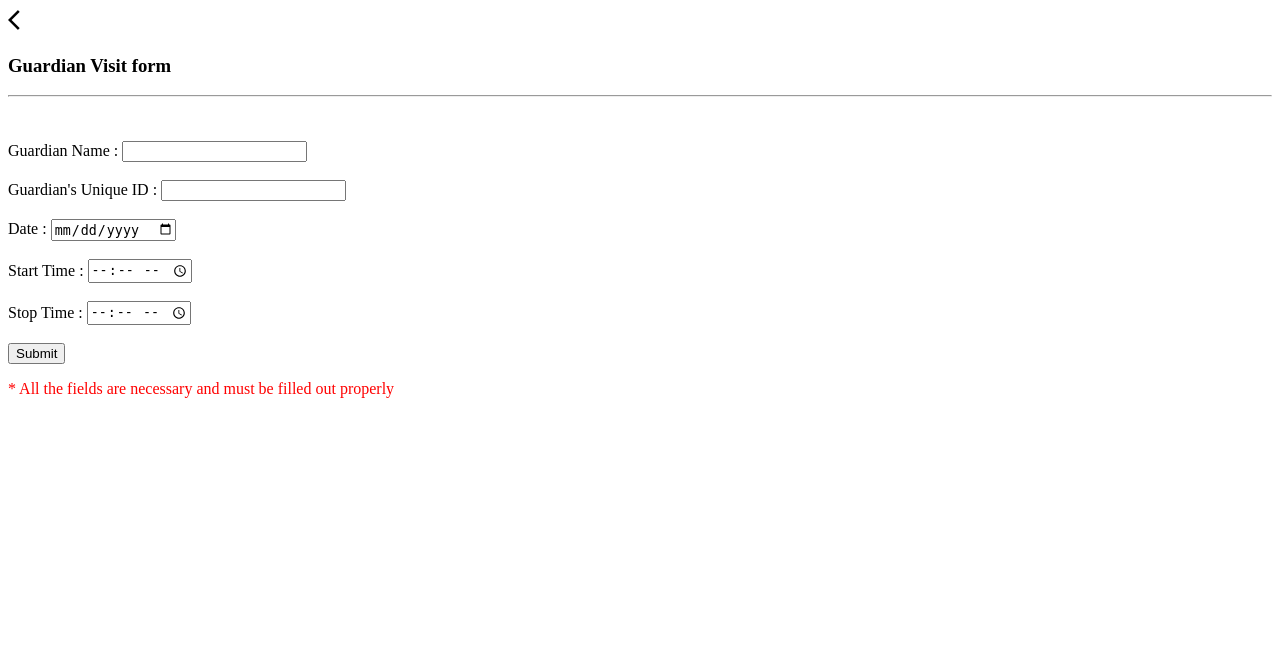
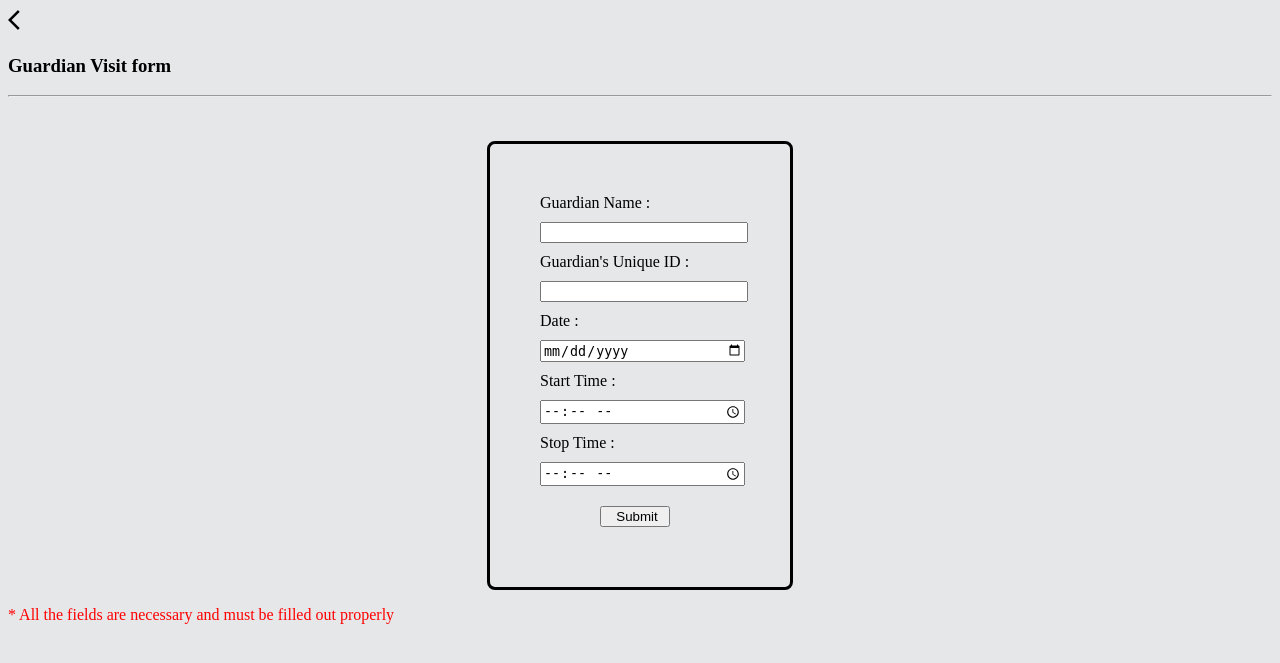
Before and after one commit to 1hef001/SIH-templates, a Flask app: page /schedule-visit/ in a window 1280 px wide. Shown: the top 663 px of the page. Run offline with Flask 2, Linux system fonts and the light colour scheme.

Commit message:
Updated visitForm.html
css has been added

```diff
--- a/SIH html/templates/visitForm.html
+++ b/SIH html/templates/visitForm.html
@@ -4,6 +4,36 @@
     <meta charset="UTF-8">
     <meta name="viewport" content="width=device-width, initial-scale=1.0">
     <title>Schedule Visits</title>
+<style>
+body {
+   background-color:#E5E7E9;
+    }
+.container {
+  width: 200px;
+  margin: 0 auto;
+  height: auto;
+  border: 3px solid #000000;
+  border-radius: 0.5em;
+  padding: 50px;
+  justify-content: "center";
+  align-content: "center";
+}
+label,
+input {
+  display: block;
+  width: 200px;
+  float: left;
+  margin-bottom: 10px;
+}
+button {
+  margin: 10px;
+  width: 70px;
+  padding-inline-start: 10px;
+  height: auto;
+  margin-left: 60px;
+}
+
+</style>
 </head>
 <body>
     <div class="visitForm">
@@ -15,6 +45,7 @@
             </div>
             <h3>Guardian Visit form</h3>
             <hr><br><br>
+            <div class="container">
             <label for="guardian-name">Guardian Name : </label>
             <input type="text" id="guardian-name" name="guardian-name" required>
             <br><br>
@@ -30,7 +61,8 @@
             <label for="stop-time">Stop Time : </label>
             <input type="time" id="stop-time" name="stop-time" required>
             <br><br>
-            <button type="submit">Submit</button>
+            <div class="button">
+                    <button type="submit">Submit</button></div></div>
         </form>
     </div>
     <footer style="display: block;">
```
